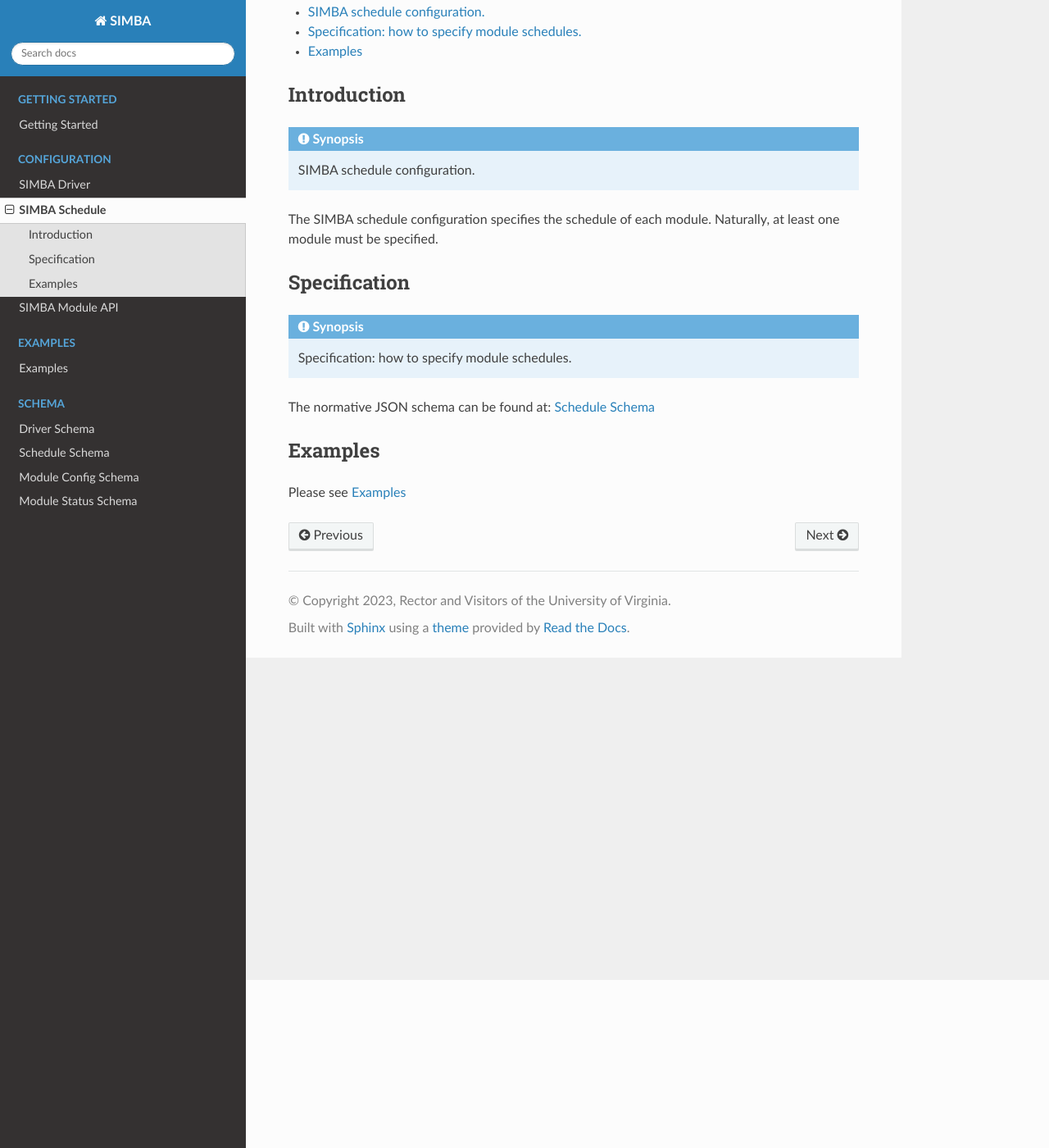
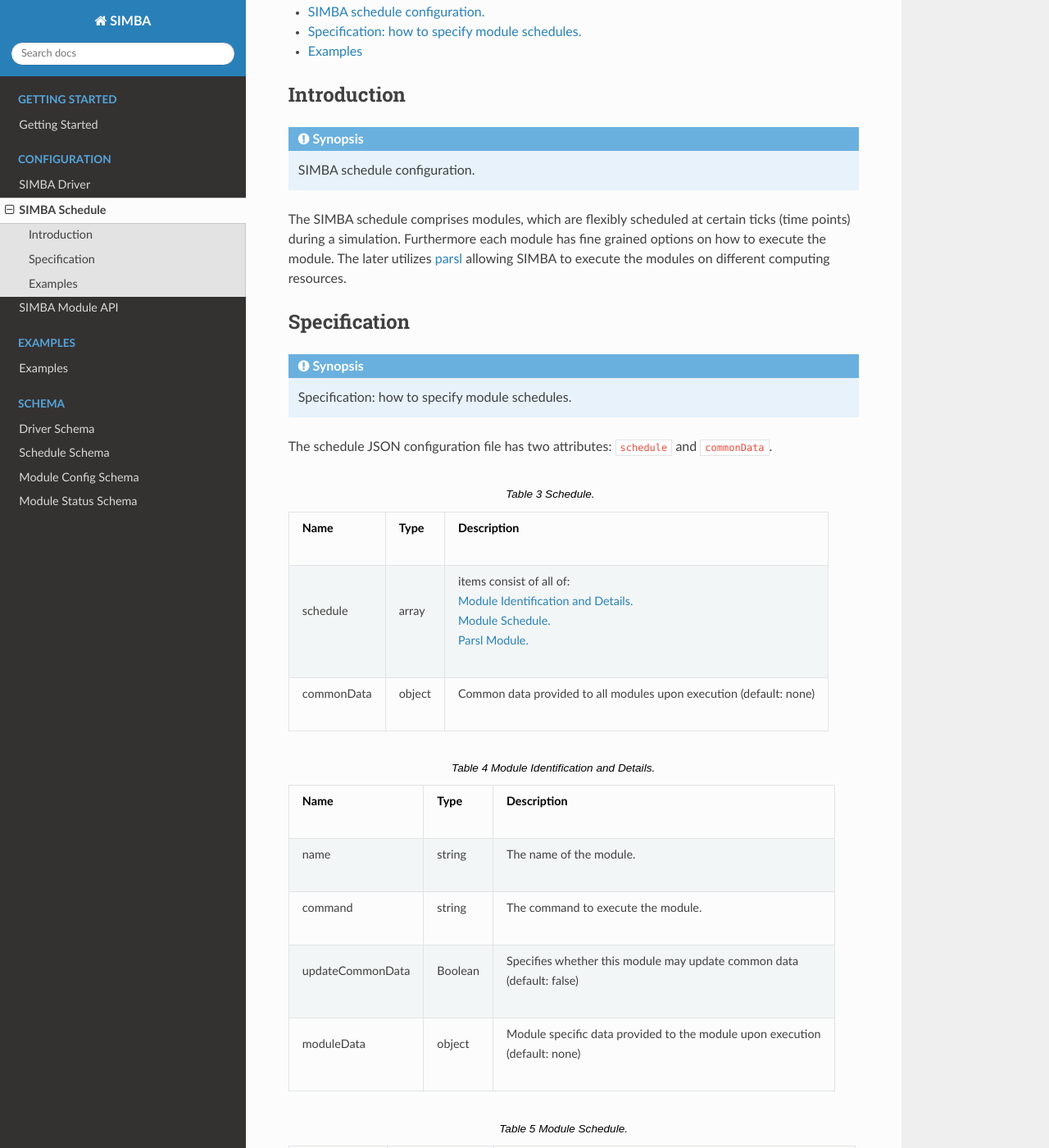
Before and after one commit to NSSAC/SIMBA_Driver, a Sphinx documentation site: the page built from docs/configuration/schedule.rst, in a window 1280 px wide and 1400 px high, scrolled down 205 px. Shown: the whole window at 82% size. Built offline with Sphinx 7.4.7 and the Read the Docs theme 2.0.0, drawn with Linux system fonts in a browser that asks for light colours; some of the changed text lies outside the part shown.

Commit message:
Added schedule configuration documentation.

```diff
--- a/docs/configuration/schedule.rst
+++ b/docs/configuration/schedule.rst
@@ -18,7 +18,7 @@
 
    |simba-schedule-introduction-synopsis|
 
-The SIMBA schedule configuration specifies the schedule of each module. Naturally, at least one module must be specified.
+The SIMBA schedule comprises modules, which are flexibly scheduled at certain ticks (time points) during a simulation. Furthermore each module has fine grained options on how to execute the module. The later utilizes `parsl <https://parsl.readthedocs.io/en/stable/index.html>`_ allowing SIMBA to execute the modules on different computing resources.
 
 .. |simba-schedule-specification-synopsis| replace:: Specification: how to specify module schedules.
 .. _`simba-schedule-specification-synopsis`: `simba-schedule-specification`_
@@ -32,6 +32,71 @@
 
    |simba-schedule-specification-synopsis|
 
+The schedule JSON configuration file has two attributes: ``schedule`` and ``commonData``.
+
+.. list-table:: Schedule.
+  :name: schedule-schedule
+  :header-rows: 1
+
+  * - | Name
+    - | Type
+    - | Description
+  * - | schedule
+    - | array
+    - | items consist of all of:
+      | :ref:`schedule-module-details`
+      | :ref:`schedule-module-schedule`
+      | `Parsl Module. <../schema/schedule.html#parsl-module>`_
+  * - | commonData
+    - | object
+    - | Common data provided to all modules upon execution (default: none)
+
+.. list-table:: Module Identification and Details.
+  :name: schedule-module-details
+  :header-rows: 1
+
+  * - | Name
+    - | Type
+    - | Description
+  * - | name
+    - | string
+    - | The name of the module.
+  * - | command
+    - | string
+    - | The command to execute the module.
+  * - | updateCommonData
+    - | Boolean
+    - | Specifies whether this module may update common data
+      | (default: false)
+  * - | moduleData
+    - | object
+    - | Module specific data provided to the module upon execution
+      | (default: none)
+
+.. list-table:: Module Schedule.
+  :name: schedule-module-schedule
+  :header-rows: 1
+
+  * - | Name
+    - | Type
+    - | Description
+  * - | priority
+    - | number
+    - | Priority of Module Execution, higher priority is executed first and
+      | priorities must be unique.
+  * - | startTick
+    - | string
+    - | The current tick at which the module is executed first
+      | (default: -infinity).
+  * - | endTick
+    - | integer
+    - | The targetTick for which the module is executed last
+      | (default: infinity).
+  * - | tickIncrement
+    - | positive integer
+    - | The tick increment in which the module is executed (default: 1).
+
+
 The normative JSON schema can be found at:  :doc:`Schedule Schema </schema/schedule>`
 
 .. _simba-schedule-examples:
```
Also changed, not shown: 1 other file.
